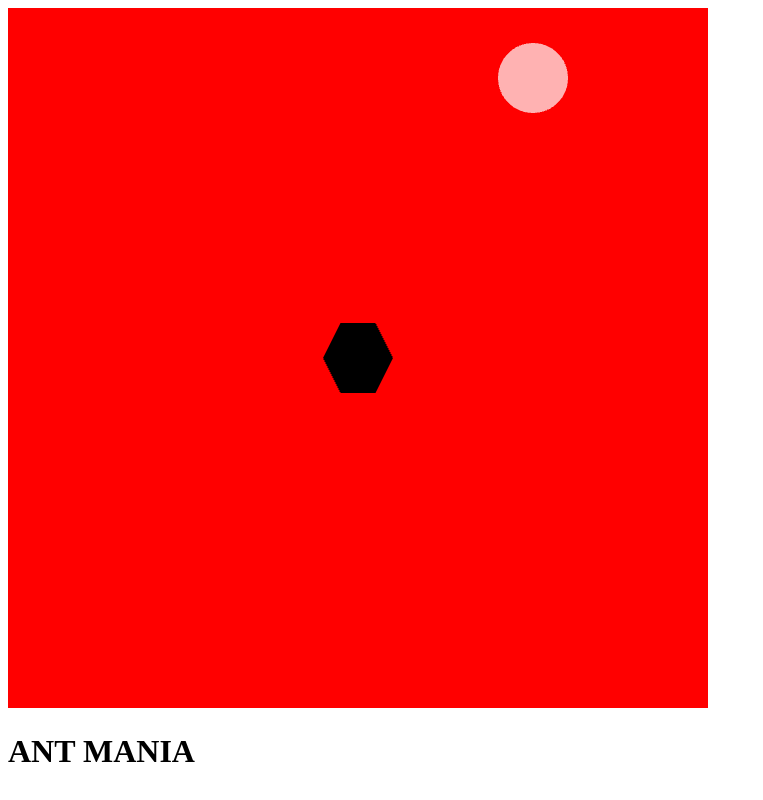
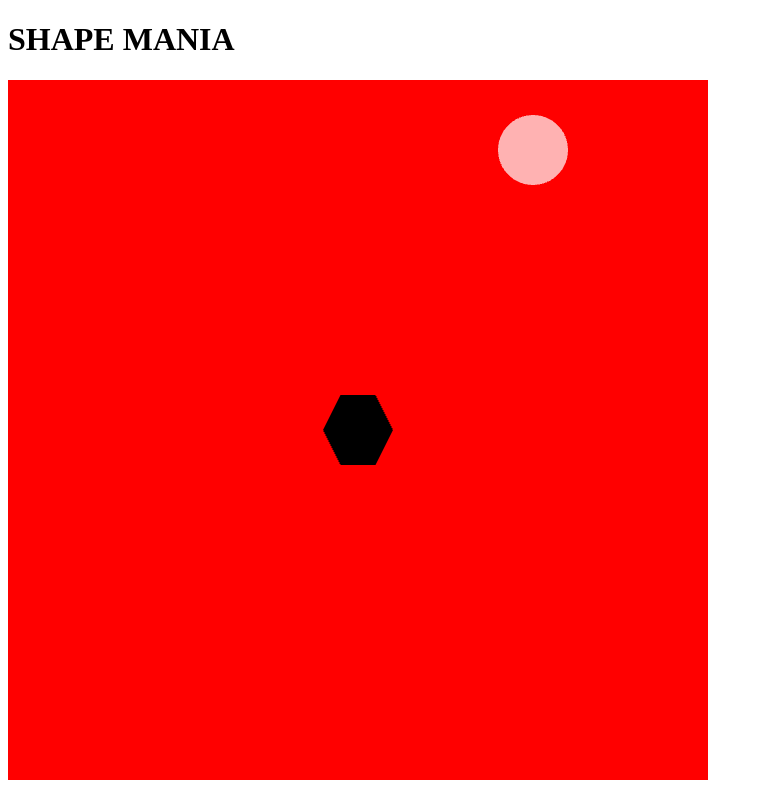
Before and after one commit to delwicrg/CS452Project1, a plain HTML site: page project1.html in a window 1280 px wide. Shown: the whole page, without its empty margins (0-763 px from the left). Drawn offline with Linux system fonts and the light colour scheme.

Commit message:
needs help moving

```diff
--- a/project1.html
+++ b/project1.html
@@ -21,6 +21,7 @@
 
             void main(){
                 float xi, yi, xf, yf;
+
                 xi = myPosition.x;
                 yi = myPosition.y;
 
@@ -33,12 +34,13 @@
                 gl_Position.z = .0;
                 gl_Position.w = 1.0;
 
-                gl_PointSize = 1.0;
+
 
                 gl_PointSize = 1.0;
                 gl_Position = myPosition;
 
-                //for fruit
+
+
 
             }
             </script>
@@ -57,10 +59,10 @@
             </script>
 
     </head>
-
+    <h1>SHAPE MANIA</h1>
     <body onload = "init()" onkeydown = "moveSquareKeys(event)">
         <canvas id = "gl-canvas" height = "700" width = "700"></canvas><br/>
     </body>
-    <h1>ANT MANIA</h1>
+
 
 </html>
--- a/project1.js
+++ b/project1.js
@@ -85,7 +85,7 @@ function drawFruit(xFruit, yFruit){
 
 function setUpSpider(){
     //initalize spider
-    console.log("beginnign of spider setup");
+    console.log("beginning of spider setup");
 
     var p0 = vec2(-.1,0);
     var p1 = vec2(-.05, .1);
@@ -115,7 +115,6 @@ function render(){
     thetaAnim += .03 * stopStartFlag;
     var thetaUniform = gl.getUniformLocation(myShaderSpider, "theta");
     gl.uniform1f(thetaUniform, thetaAnim)
-
 
     gl.bindBuffer(gl.ARRAY_BUFFER, bufferIdSpider);
 
@@ -174,7 +173,10 @@ function moveSquareKeys( event ){
 
     var mouseCoordinatesUniform = gl.getUniformLocation(myShaderSpider, "mouseCoordinates");
     gl.uniform2f(mouseCoordinatesUniform,tx,ty);
+
     console.log("done moving. tx was " + tx + " ty was "+ ty);
+
+
 }
 
 
```
